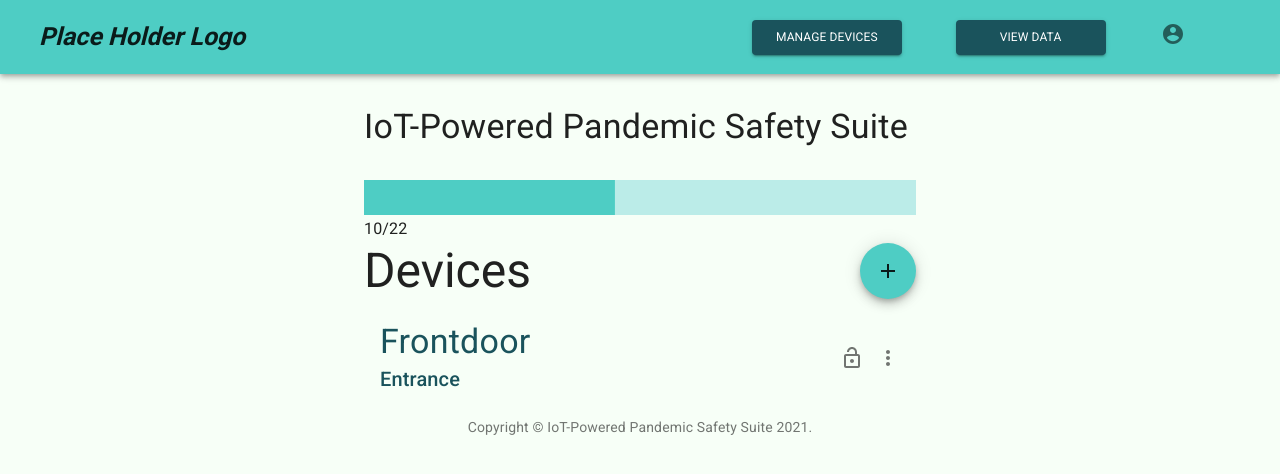
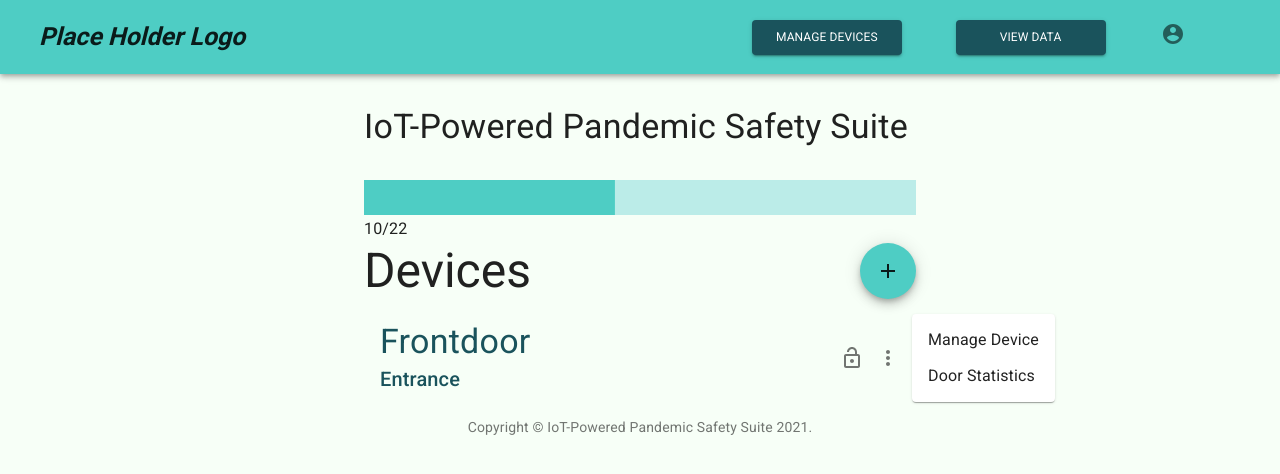
Before and after one commit to SWENG-Group-9/Frontend, a React (Create React App) app: page / in a window 1280 px wide. Both pictures are taken after a click on the button 888 px from the left and 357 px from the top of the page. Shown: the top 474 px of the page. Built offline with nearby package versions, Linux system fonts and the light colour scheme.

Commit message:
Added Clickable popover
Will need to be adjusted for multiple devices

```diff
--- a/src/DevicesTable.js
+++ b/src/DevicesTable.js
@@ -2,13 +2,9 @@
 import { makeStyles } from "@material-ui/core/styles";
 import List from "@material-ui/core/List";
 import ListItem from "@material-ui/core/ListItem";
-import ListItemIcon from "@material-ui/core/ListItemIcon";
 import ListItemSecondaryAction from "@material-ui/core/ListItemSecondaryAction";
 import ListItemText from "@material-ui/core/ListItemText";
-import ListSubheader from "@material-ui/core/ListSubheader";
-import Switch from "@material-ui/core/Switch";
 import IconButton from "@material-ui/core/IconButton";
-import DeleteIcon from "@material-ui/icons/Delete";
 import Fab from "@material-ui/core/Fab";
 import AddIcon from "@material-ui/icons/Add";
 import Typography from "@material-ui/core/Typography";
@@ -16,6 +12,12 @@
 import MoreVertIcon from "@material-ui/icons/MoreVert";
 import LockOpenOutlinedIcon from "@material-ui/icons/LockOpenOutlined";
 import LockOutlinedIcon from "@material-ui/icons/LockOutlined";
+import ClickAwayListener from "@material-ui/core/ClickAwayListener";
+import Grow from "@material-ui/core/Grow";
+import Paper from "@material-ui/core/Paper";
+import Popper from "@material-ui/core/Popper";
+import MenuItem from "@material-ui/core/MenuItem";
+import MenuList from "@material-ui/core/MenuList";
 
 const useStyles = makeStyles((theme) => ({
   root: {
@@ -27,6 +29,7 @@
 export default function DevicesTable() {
   const classes = useStyles();
   const [locked, setLocked] = React.useState(["locked"]);
+  const [open, setOpen] = React.useState(false);
 
   const handleLock = (value) => () => {
     const currentIndex = locked.indexOf(value);
@@ -40,6 +43,37 @@
 
     setLocked(newLock);
   };
+
+  const anchorRef = React.useRef(null);
+
+  const handleOpen = () => {
+    setOpen((prevOpen) => !prevOpen);
+  };
+
+  const handleClose = (event) => {
+    if (anchorRef.current && anchorRef.current.contains(event.target)) {
+      return;
+    }
+
+    setOpen(false);
+  };
+
+  function handleListKeyDown(event) {
+    if (event.key === "Tab") {
+      event.preventDefault();
+      setOpen(false);
+    }
+  }
+
+  // return focus to the button when we transitioned from !open -> open
+  const prevOpen = React.useRef(open);
+  React.useEffect(() => {
+    if (prevOpen.current === true && open === false) {
+      anchorRef.current.focus();
+    }
+
+    prevOpen.current = open;
+  }, [open]);
 
   return (
     <>
@@ -84,8 +118,52 @@
                   <LockOpenOutlinedIcon />
                 )}
               </IconButton>
-              <IconButton edge="end" aria-label="MoreVertIcon">
+              <IconButton
+                edge="end"
+                aria-label="MoreVertIcon"
+                aria-haspopup="true"
+                aria-controls={open ? "menu-list-grow" : undefined}
+                onClick={handleOpen}
+                ref={anchorRef}
+              >
                 <MoreVertIcon />
+                <Popper
+                  open={open}
+                  anchorEl={anchorRef.current}
+                  role={undefined}
+                  transition
+                  disablePortal
+                  placement="right"
+                >
+                  {({ TransitionProps, placement }) => (
+                    <Grow
+                      {...TransitionProps}
+                      style={{
+                        transformOrigin:
+                          placement === "bottom"
+                            ? "center top"
+                            : "center bottom",
+                      }}
+                    >
+                      <Paper>
+                        <ClickAwayListener onClickAway={handleClose}>
+                          <MenuList
+                            autoFocusItem={open}
+                            id="menu-list-grow"
+                            onKeyDown={handleListKeyDown}
+                          >
+                            <MenuItem onClick={handleClose}>
+                              Manage Device
+                            </MenuItem>
+                            <MenuItem onClick={handleClose}>
+                              Door Statistics
+                            </MenuItem>
+                          </MenuList>
+                        </ClickAwayListener>
+                      </Paper>
+                    </Grow>
+                  )}
+                </Popper>
               </IconButton>
             </ListItemSecondaryAction>
           </ListItem>
```
